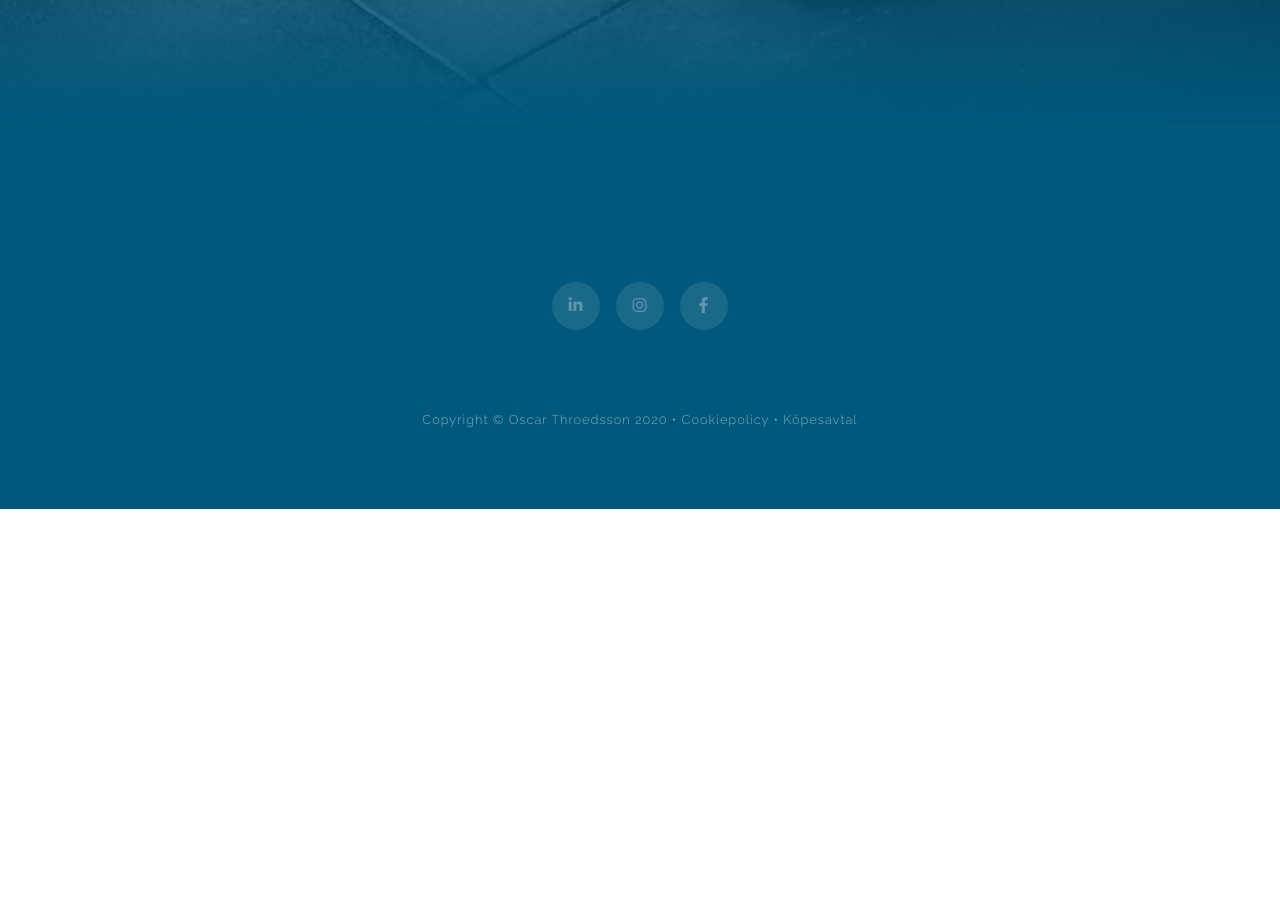
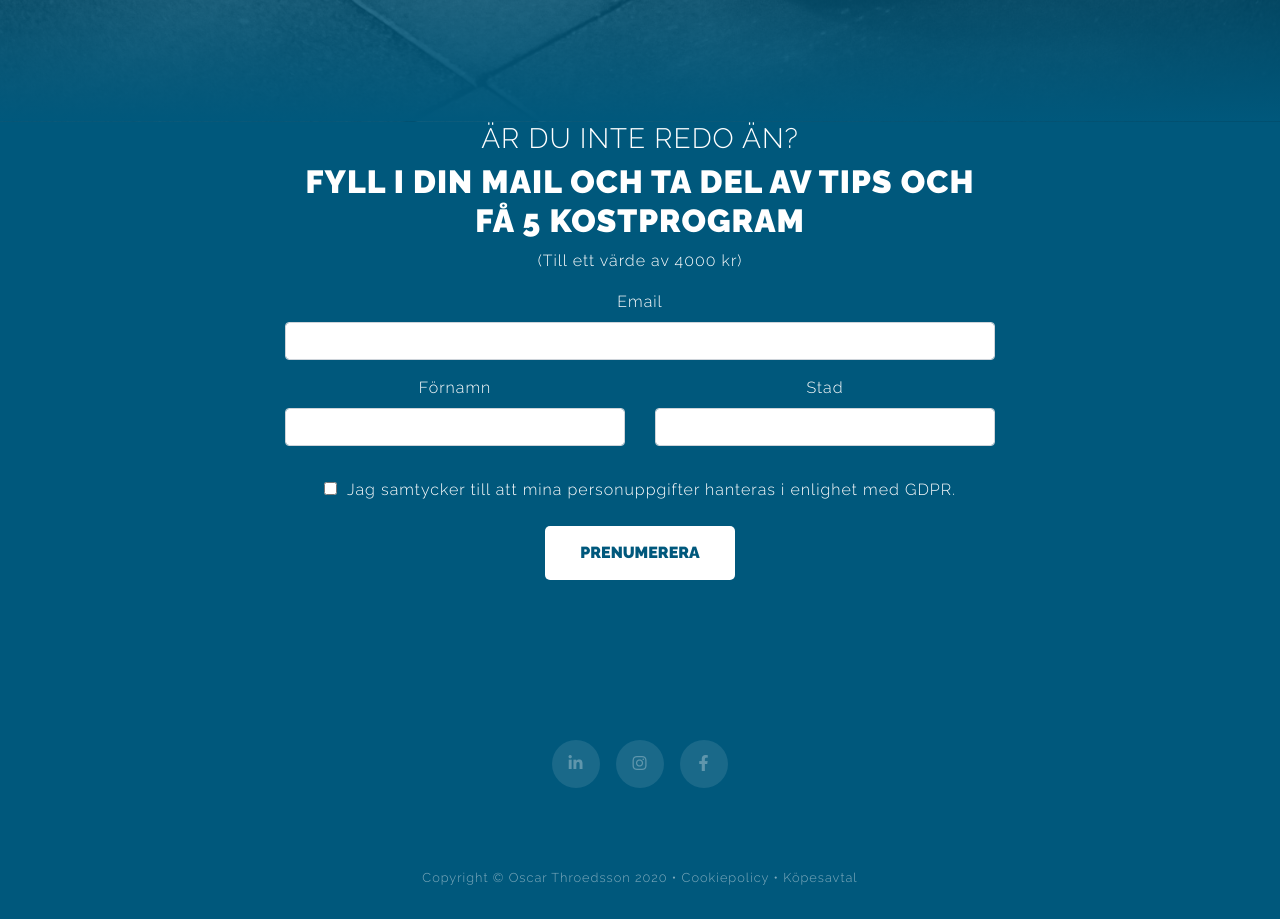
Before and after one commit to oscarthroedsson/oscarthroedsson.github.io, a Gatsby site: page / in a window 1280 px wide. Shown: the part 4140-5059 px from the top of the page. Before the commit the page ends 4649 px from the top, so only its background shows below. Built offline with nearby package versions, Linux system fonts and the light colour scheme; Gatsby itself is replaced by a stand-in of ours; some packages are replaced by stand-ins of ours.

Commit message:
Add possibility to signup for newsletter

```diff
--- /dev/null
+++ b/src/components/Newsletter/index.js
@@ -0,0 +1,177 @@
+import React, { useState } from "react";
+import Button from "../common/Button";
+import styles from "./newsletter.module.scss";
+
+const Newsletter = () => {
+  const [email, setEmail] = useState("");
+  const [firstName, setFirstName] = useState("");
+  const [city, setCity] = useState("");
+  const [acceptTerms, setAcceptTerms] = useState(false);
+  const [errorMessage, setErrorMessage] = useState("");
+  const setState = {
+    EMAIL: setEmail,
+    FNAME: setFirstName,
+    CITY: setCity,
+  };
+
+  const handleChange = (e) => {
+    setErrorMessage("");
+    setState[e.target.name](e.target.value);
+  };
+
+  const handleSubmit = (e) => {
+    e.preventDefault();
+    if (!email || !firstName || !city || !acceptTerms) {
+      setErrorMessage("Vänligen fyll i alla fält innan du fortsätter");
+      return;
+    }
+
+    document.getElementById("mc-embedded-subscribe-form").submit();
+
+    if (typeof window !== "undefined") {
+      if (window.fbq != null) {
+        window.fbq("trackCustom", "SubscribeNewsletter");
+      }
+    }
+  };
+
+  const handleAcceptTerms = (e) => {
+    setAcceptTerms(!acceptTerms);
+  };
+
+  return (
+    <section className={styles.newsletter}>
+      <div className="container text-center">
+        <div id="mc_embed_signup row">
+          <form
+            action="https://oscarthroedsson.us7.list-manage.com/subscribe/post?u=e7eb18feebaf6385cc7b85c65&amp;id=2d953b49b1"
+            method="post"
+            id="mc-embedded-subscribe-form"
+            name="mc-embedded-subscribe-form"
+            className="validate"
+            target="_blank"
+            noValidate
+          >
+            <div className="col-md-10 col-lg-8 mx-auto">
+              <div id="mc_embed_signup_scroll">
+                <h2 className={styles.sub}>Är du inte redo än?</h2>
+                <h3 className={styles.main}>
+                  Fyll i din mail och ta del av tips och få 5 kostprogram
+                </h3>
+                <p className="text-white">(Till ett värde av 4000 kr)</p>
+
+                <div className="row">
+                  <div className="form-group col-md-12">
+                    <label htmlFor="mce-EMAIL" className="text-white">
+                      Email
+                    </label>
+                    <input
+                      type="email"
+                      value={email}
+                      name="EMAIL"
+                      className="form-control"
+                      id="mce-EMAIL"
+                      onChange={handleChange}
+                    />
+                  </div>
+                  <div className="form-group col-md-6">
+                    <label htmlFor="mce-FNAME" className="text-white">
+                      Förnamn
+                    </label>
+                    <input
+                      type="text"
+                      value={firstName}
+                      name="FNAME"
+                      className="form-control"
+                      id="mce-FNAME"
+                      onChange={handleChange}
+                    />
+                  </div>
+                  <div className="form-group col-md-6">
+                    <label htmlFor="mce-CITY" className="text-white">
+                      Stad
+                    </label>
+                    <input
+                      type="text"
+                      value={city}
+                      name="CITY"
+                      className="form-control"
+                      id="mce-CITY"
+                      onChange={handleChange}
+                    />
+                  </div>
+                </div>
+                <div
+                  id="mergeRow-gdpr"
+                  className="mergeRow gdpr-mergeRow content__gdprBlock mc-field-group"
+                >
+                  <div className="content__gdpr mt-3 mb-3">
+                    <fieldset
+                      className="mc_fieldset gdprRequired mc-field-group"
+                      name="interestgroup_field"
+                    >
+                      <label className="checkbox subfield" htmlFor="gdpr_52255">
+                        <input
+                          type="checkbox"
+                          id="gdpr_52255"
+                          name="gdpr[52255]"
+                          value="Y"
+                          checked={acceptTerms}
+                          onChange={handleAcceptTerms}
+                          className="av-checkbox gdpr"
+                          style={{ marginRight: "10px" }}
+                        />
+                        <span className="text-white">
+                          Jag samtycker till att mina personuppgifter hanteras i
+                          enlighet med GDPR.
+                        </span>
+                      </label>
+                    </fieldset>
+                  </div>
+                </div>
+                <div id="mce-responses" className="clear">
+                  <div
+                    className="response"
+                    id="mce-error-response"
+                    style={{ display: "none" }}
+                  ></div>
+                  <div
+                    className="response"
+                    id="mce-success-response"
+                    style={{ display: "none" }}
+                  ></div>
+                </div>
+                <div
+                  style={{ position: "absolute", left: "-5000px" }}
+                  aria-hidden="true"
+                >
+                  <input
+                    type="text"
+                    name="b_e7eb18feebaf6385cc7b85c65_2d953b49b1"
+                    tabIndex="-1"
+                    value=""
+                  />
+                </div>
+                <div className="clear">
+                  <Button
+                    text="Prenumerera"
+                    name="subscribe"
+                    light
+                    id="mc-embedded-subscribe"
+                    submit
+                    onClick={handleSubmit}
+                  ></Button>
+                </div>
+                {errorMessage && (
+                  <div className="text-white mt-3">{errorMessage}</div>
+                )}
+              </div>
+            </div>
+          </form>
+        </div>
+      </div>
+    </section>
+  );
+};
+
+export default Newsletter;
--- /dev/null
+++ b/src/components/Newsletter/newsletter.module.scss
@@ -0,0 +1,16 @@
+@import "../../styles/variables.scss";
+
+.newsletter {
+  background: $primary;
+}
+
+.sub {
+  font-weight: 300 !important;
+  font-size: 28px;
+  color: #fff;
+}
+
+.main {
+  font-size: 32px;
+  color: #fff;
+}
--- a/src/components/common/Button/button.module.scss
+++ b/src/components/common/Button/button.module.scss
@@ -9,6 +9,11 @@
   border: 0;
   border-radius: 5px;
 
+  &.light {
+    color: $primary;
+    background: $white;
+  }
+
   &:hover {
     background: #003449;
   }
--- a/src/components/common/Button/index.js
+++ b/src/components/common/Button/index.js
@@ -1,7 +1,19 @@
 import React from "react";
 import styles from "./button.module.scss";
 
-const Button = ({ text, onClick }) => {
+const Button = ({ text, onClick, submit, name, id, light }) => {
+  if (submit) {
+    return (
+      <input
+        type="submit"
+        value={text}
+        name={name}
+        id={id}
+        className={`${styles.button} ${light ? styles.light : ""}`}
+        onClick={onClick}
+      />
+    );
+  }
   return (
     <button className={styles.button} onClick={onClick}>
       {text}
--- a/src/pages/index.js
+++ b/src/pages/index.js
@@ -8,6 +8,7 @@ import Contact from "../components/Contact";
 import About from "../components/About";
 import Services from "../components/Services";
 import Testimonials from "../components/Testimonials";
+import Newsletter from "../components/Newsletter";
 
 const IndexPage = () => {
   const applicationRef = useRef(null);
@@ -37,6 +38,7 @@ const IndexPage = () => {
       <About applicationRef={applicationRef}></About>
       <Services applicationRef={applicationRef}></Services>
       <Contact applicationRef={applicationRef} />
+      <Newsletter></Newsletter>
       <SocialLinks />
       <Footer />
     </Layout>
```
